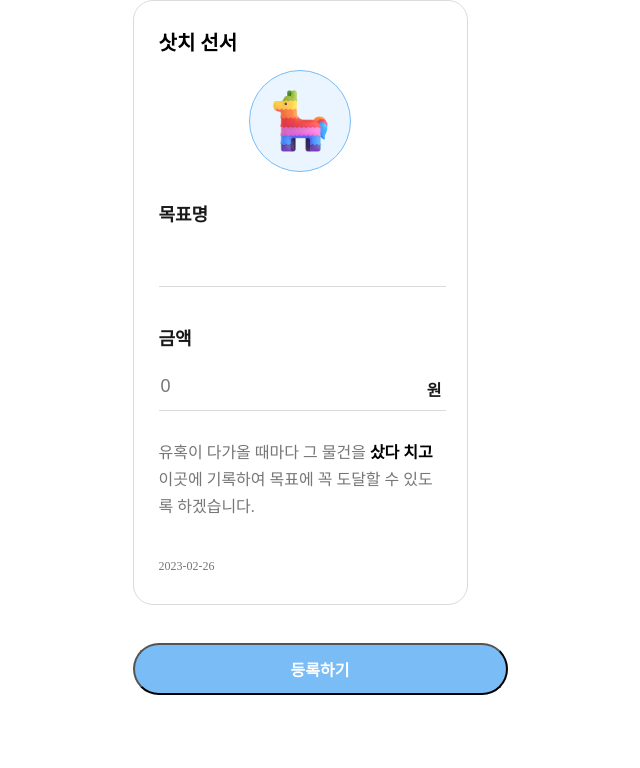
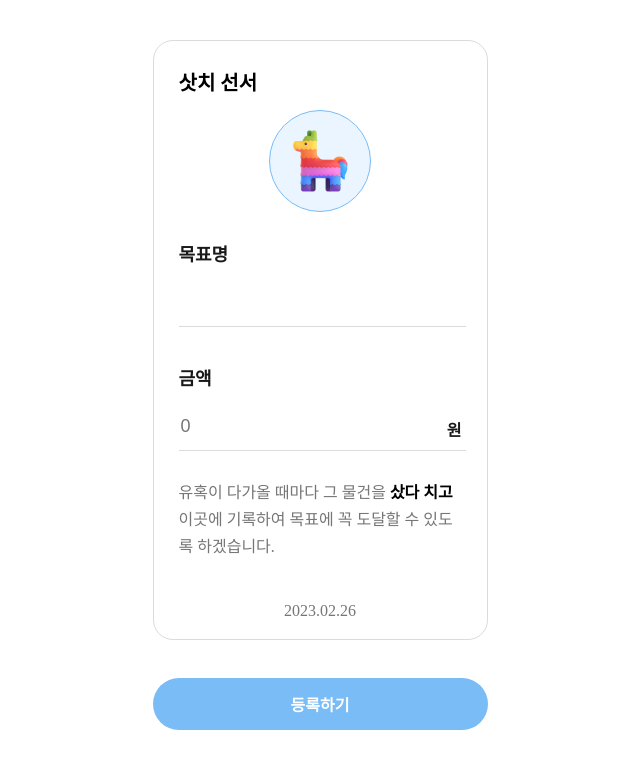
Before and after one commit to soorokim/satch-of-last-5, a React (Vite) app: page /setgoals in a window 1280 px wide. Shown: the top 768 px of the page, without its empty margins (320-960 px from the left). Built offline with nearby package versions, Linux system fonts and the light colour scheme.

Commit message:
refactor: goal입력 페이지 스타일 변경

```diff
--- a/src/components/SetTargetForm.tsx
+++ b/src/components/SetTargetForm.tsx
@@ -3,14 +3,16 @@ import { useNavigate } from 'react-router-dom';
 import styled from 'styled-components';
 import useGoalList from '../hooks/useGoalList';
 
+const Wrapper = styled.div`
+  padding: 40px 20px 36px;
+`;
 const Container = styled.div`
-  width: 335px;
-  height: 605px;
+  width: 100%;
+  max-width: 375px;
   border: 1px solid #dbdbdb;
   border-radius: 20px;
   padding: 0 25px;
   box-sizing: border-box;
-  margin-bottom: 38px;
   font-family: 'LINE Seed Sans KR';
 `;
 
@@ -50,7 +52,9 @@ const PriceForm = styled.div`
   margin-bottom: 28px;
 `;
 
-const NowDate = styled.div``;
+const NowDate = styled.div`
+  text-align: center;
+`;
 
 const Title = styled.span`
   display: block;
@@ -94,8 +98,12 @@ const Emphasis = styled.span`
 `;
 
 const Today = styled.p`
-  font-size: 12px;
   color: #767676;
+  font-family: 'LINE Seed Sans KR';
+  font-style: normal;
+  font-weight: 400;
+  font-size: 16px;
+  line-height: 150%;
 `;
 
 const SubmitBtn = styled.button`
@@ -107,11 +115,15 @@ const SubmitBtn = styled.button`
   font-size: 16px;
   background-color: #79bcf6;
   color: #ffffff;
+  margin-top: 38px;
+  border: unset;
+  outline: none;
   &:focus {
     outline: none;
   }
   &:hover {
-    border-color: inherit;
+    outline: none;
+    /* border-color: inherit; */
   }
 `;
 
@@ -153,7 +165,7 @@ const SetTargetForm = () => {
   };
 
   return (
-    <>
+    <Wrapper>
       <Container>
         <OathTitle>삿치 선서</OathTitle>
         <EmoticonWrapper>
@@ -192,13 +204,13 @@ const SetTargetForm = () => {
           <Emphasis>샀다 치고</Emphasis> 이곳에 기록하여 목표에 꼭 도달할 수 있도록 하겠습니다.
         </OathText>
         <NowDate>
-          <Today>{today.toISOString().slice(0, 10)}</Today>
+          <Today>{today.toISOString().slice(0, 10).replaceAll('-', '.')}</Today>
         </NowDate>
       </Container>
       <SubmitBtn type="button" onClick={onClick}>
         등록하기
       </SubmitBtn>
-    </>
+    </Wrapper>
   );
 };
 
```
